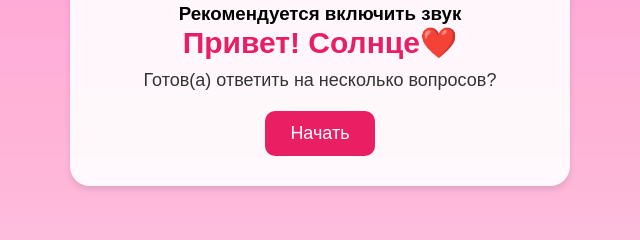
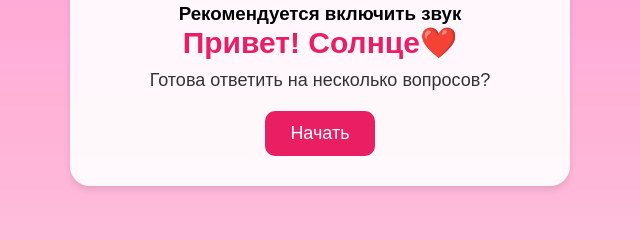
Before and after one commit to SaleXPetROV/love-questions-site, a website: page index.html in a window 1280 px wide. Shown: the part 321-561 px from the top of the page, 320-960 px from the left. Drawn offline with Linux system fonts and the light colour scheme.

Commit message:
Update index.html

```diff
--- a/index.html
+++ b/index.html
@@ -17,7 +17,7 @@
     <div class="start-container" id="startContainer">
         <h3>Рекомендуется включить звук</h3>
         <h2>Привет! Солнце❤️</h2>
-        <p>Готов(а) ответить на несколько вопросов?</p>
+        <p>Готова ответить на несколько вопросов?</p>
         <button id="startButton">Начать</button>
     </div>
 
```
